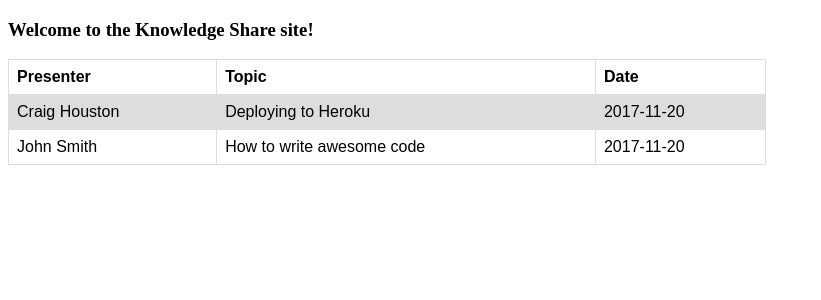
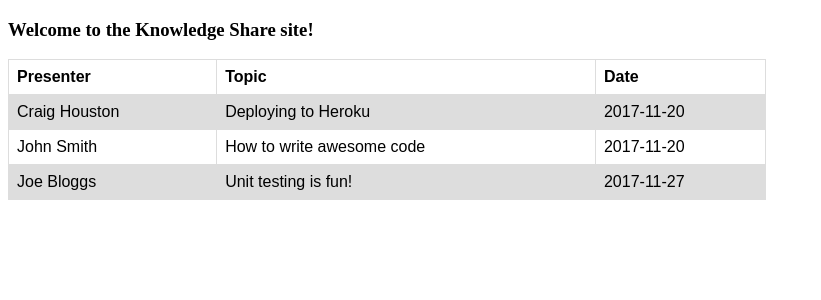
Before and after one commit to craighoustondev/knowledge-share, a Django app: page / in a window 1280 px wide. Shown: the top 300 px of the page, without its empty margins (0-821 px from the left). Run offline with Django 3.2, Linux system fonts and the light colour scheme.

Commit message:
update to index page

```diff
--- a/knowledge/share/templates/index.html
+++ b/knowledge/share/templates/index.html
@@ -42,6 +42,11 @@
           <td>How to write awesome code</td>
           <td>2017-11-20</td>
         </tr>
+        <tr>
+          <td>Joe Bloggs</td>
+          <td>Unit testing is fun!</td>
+          <td>2017-11-27</td>
+        </tr>
       </table>
 
     </body>
```
